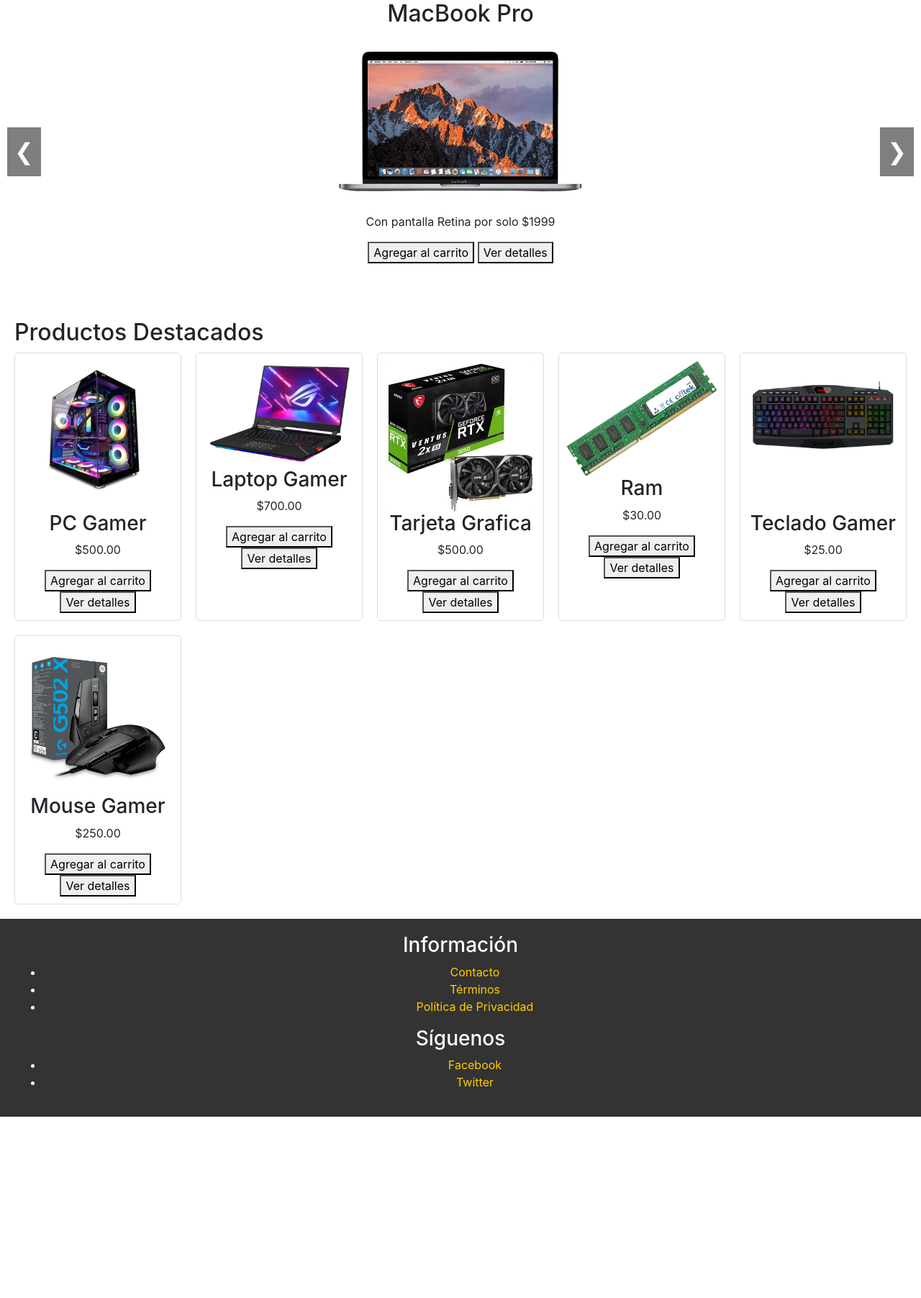
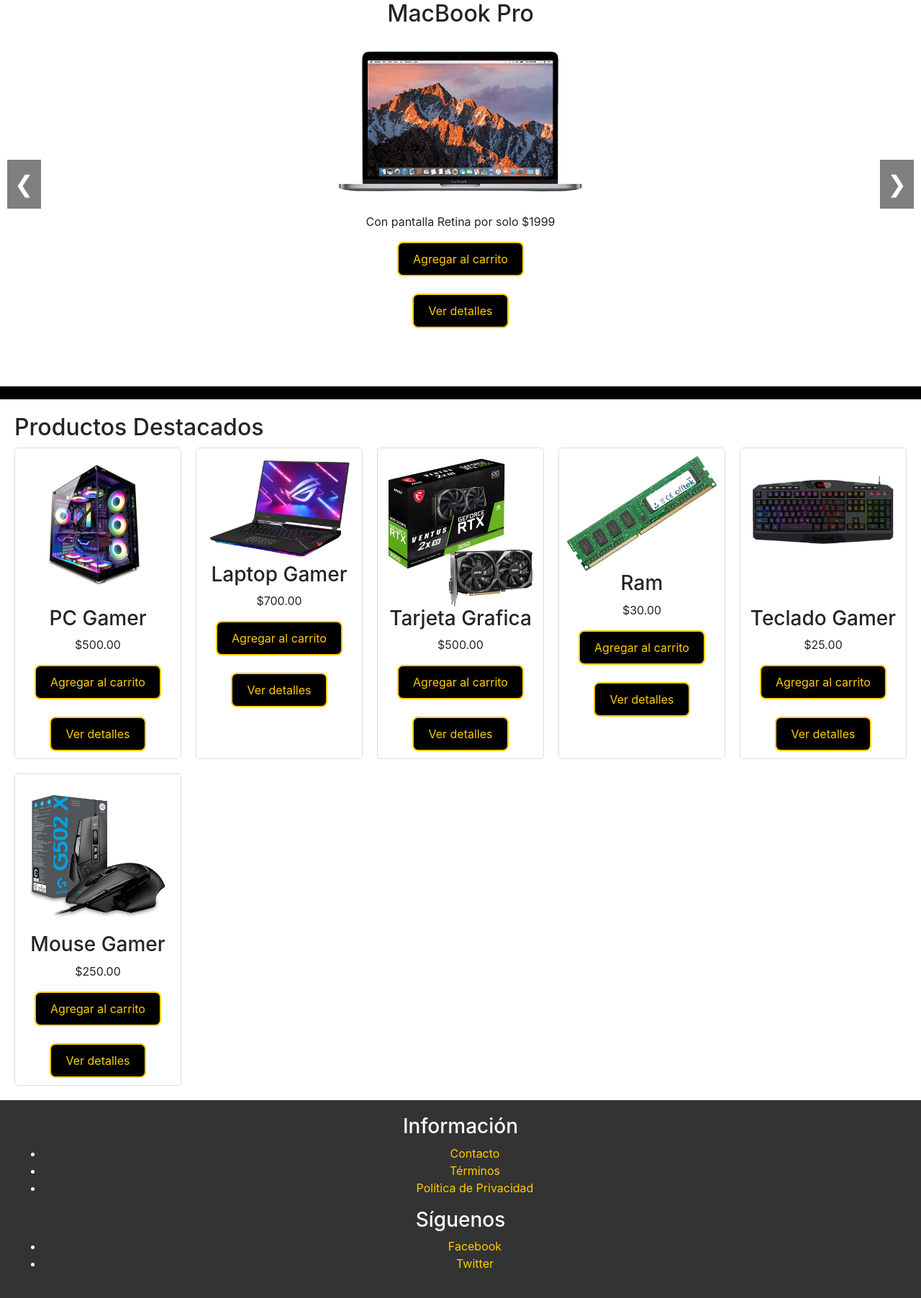
Before and after one commit to aalopez30/SemestralDesarrollo, a PHP site: page / in a window 1280 px wide. Shown: the part 192-1996 px from the top of the page at 72% size. Before the commit the page ends 1744 px from the top, so only its background shows below. Run offline with PHP 8.4, Linux system fonts and the light colour scheme; data that the repository does not hold is empty; a stand-in replaces the project's code that opens the database connection.

Commit message:
Add files via upload

```diff
--- a/estilos.css
+++ b/estilos.css
@@ -191,6 +191,7 @@ nav ul li a {
     border: none;
     padding: 5px 10px;
     cursor: pointer;
+    border-radius: 5px;
 }
 
 /* Footer */
@@ -214,3 +215,14 @@ footer a {
     color: #ffcc00;
     text-decoration: none;
 }
+
+#btn-agr-det {
+    padding: 10px 20px;
+    font-size: 16px;
+    color: #ffcc00;
+    background-color: #000000;
+    border: 2.5px solid #ffcc00;
+    border-radius: 8px;
+    cursor: pointer;
+    transition: all 0.3s ease;
+}
--- a/index.php
+++ b/index.php
@@ -64,28 +64,32 @@ $carrito = obtenerCarrito(); // Obtiene el carrito desde la sesión
                 <h2>MacBook Pro</h2>
                 <img src="mac.png" alt="MacBook Pro">
                 <p>Con pantalla Retina por solo <span>$1999</span></p>
-                <button onclick="agregarAlCarrito('MacBook Pro', 1999, 'mac.png')">Agregar al carrito</button>
-                <button onclick="verDetalles('MacBook Pro')">Ver detalles</button>
+                <button id="btn-agr-det" onclick="agregarAlCarrito('MacBook Pro', 1999, 'mac.png')">Agregar al carrito</button>
+                <br><br>
+                <button id="btn-agr-det" onclick="verDetalles('MacBook Pro')">Ver detalles</button>
             </div>
             <div class="producto-carrusel">
                 <h2>Dell XPS 13</h2>
                 <img src="dell.png" alt="Dell XPS 13">
                 <p>Portátil ultraligero por <span>$1599</span></p>
-                <button onclick="agregarAlCarrito('Dell XPS 13', 1599, 'dell.png')">Agregar al carrito</button>
-                <button onclick="verDetalles('Dell XPS 13')">Ver detalles</button>
+                <button id="btn-agr-det" onclick="agregarAlCarrito('Dell XPS 13', 1599, 'dell.png')">Agregar al carrito</button>
+                <br><br>
+                <button id="btn-agr-det" onclick="verDetalles('Dell XPS 13')">Ver detalles</button>
             </div>
             <div class="producto-carrusel">
                 <h2>Asus ROG Zephyrus</h2>
                 <img src="asus.png" alt="Asus ROG Zephyrus">
                 <p>Máximo rendimiento por <span>$2199</span></p>
-                <button onclick="agregarAlCarrito('Asus ROG Zephyrus', 2199, 'asus.png')">Agregar al carrito</button>
-                <button onclick="verDetalles('Asus ROG Zephyrus')">Ver detalles</button>
+                <button id="btn-agr-det" id="btn-agr-det" onclick="agregarAlCarrito('Asus ROG Zephyrus', 2199, 'asus.png')">Agregar al carrito</button>
+                <br><br>
+                <button id="btn-agr-det" onclick="verDetalles('Asus ROG Zephyrus')">Ver detalles</button>
             </div>
         </div>
         <button class="boton-carrusel izquierdo">&#10094;</button>
         <button class="boton-carrusel derecho">&#10095;</button>
     </div>
-
+    <br>
+    <img src="separacion.png" height="18px">
     <!-- Productos Destacados -->
     <section class="productos">
         <h2>Productos Destacados</h2>
@@ -94,43 +98,49 @@ $carrito = obtenerCarrito(); // Obtiene el carrito desde la sesión
                 <img src="pc1.png" alt="PC 1">
                 <h3>PC Gamer</h3>
                 <p>$500.00</p>
-                <button onclick="agregarAlCarrito('PC Gamer', 500, 'pc1.png')">Agregar al carrito</button>
-                <button onclick="verDetalles('PC Gamer')">Ver detalles</button>
+                <button id="btn-agr-det" onclick="agregarAlCarrito('PC Gamer', 500, 'pc1.png')">Agregar al carrito</button>
+                <br><br>
+                <button id="btn-agr-det" onclick="verDetalles('PC Gamer')">Ver detalles</button>
             </div>
             <div class="producto">
                 <img src="pc2.jpg" alt="Laptop 1">
                 <h3>Laptop Gamer</h3>
                 <p>$700.00</p>
-                <button onclick="agregarAlCarrito('Laptop Gamer', 700, 'pc2.jpg')">Agregar al carrito</button>
-                <button onclick="verDetalles('Laptop Gamer')">Ver detalles</button>
+                <button id="btn-agr-det" onclick="agregarAlCarrito('Laptop Gamer', 700, 'pc2.jpg')">Agregar al carrito</button>
+                <br><br>
+                <button id="btn-agr-det" onclick="verDetalles('Laptop Gamer')">Ver detalles</button>
             </div>
             <div class="producto">
                 <img src="grafica.jpg" alt="Grafica">
                 <h3>Tarjeta Grafica</h3>
                 <p>$500.00</p>
-                <button onclick="agregarAlCarrito('Tarjeta Grafica', 500, 'grafica.jpg')">Agregar al carrito</button>
-                <button onclick="verDetalles('Tarjeta Grafica')">Ver detalles</button>
+                <button id="btn-agr-det" onclick="agregarAlCarrito('Tarjeta Grafica', 500, 'grafica.jpg')">Agregar al carrito</button>
+                <br><br>
+                <button id="btn-agr-det" onclick="verDetalles('Tarjeta Grafica')">Ver detalles</button>
             </div>
             <div class="producto">
                 <img src="ram.jpg" alt="Ram">
                 <h3>Ram</h3>
                 <p>$30.00</p>
-                <button onclick="agregarAlCarrito('Ram', 30, 'ram.jpg')">Agregar al carrito</button>
-                <button onclick="verDetalles('Ram')">Ver detalles</button>
+                <button id="btn-agr-det" onclick="agregarAlCarrito('Ram', 30, 'ram.jpg')">Agregar al carrito</button>
+                <br><br>
+                <button id="btn-agr-det" onclick="verDetalles('Ram')">Ver detalles</button>
             </div>
             <div class="producto">
                 <img src="teclado.jpg" alt="Teclado Gamer">
                 <h3>Teclado Gamer</h3>
                 <p>$25.00</p>
-                <button onclick="agregarAlCarrito('Teclado Gamer', 25, 'teclado.jpg')">Agregar al carrito</button>
-                <button onclick="verDetalles('Teclado Gamer')">Ver detalles</button>
+                <button id="btn-agr-det" onclick="agregarAlCarrito('Teclado Gamer', 25, 'teclado.jpg')">Agregar al carrito</button>
+                <br><br>
+                <button id="btn-agr-det" onclick="verDetalles('Teclado Gamer')">Ver detalles</button>
             </div>
             <div class="producto">
                 <img src="mouse.webp" alt="Mouse Gamer">
                 <h3>Mouse Gamer</h3>
                 <p>$250.00</p>
-                <button onclick="agregarAlCarrito('Mouse Gamer', 250, 'mouse.webp')">Agregar al carrito</button>
-                <button onclick="verDetalles('Mouse Gamer')">Ver detalles</button>
+                <button id="btn-agr-det" onclick="agregarAlCarrito('Mouse Gamer', 250, 'mouse.webp')">Agregar al carrito</button>
+                <br><br>
+                <button id="btn-agr-det" onclick="verDetalles('Mouse Gamer')">Ver detalles</button>
             </div>
         </div>
     </section>
```
